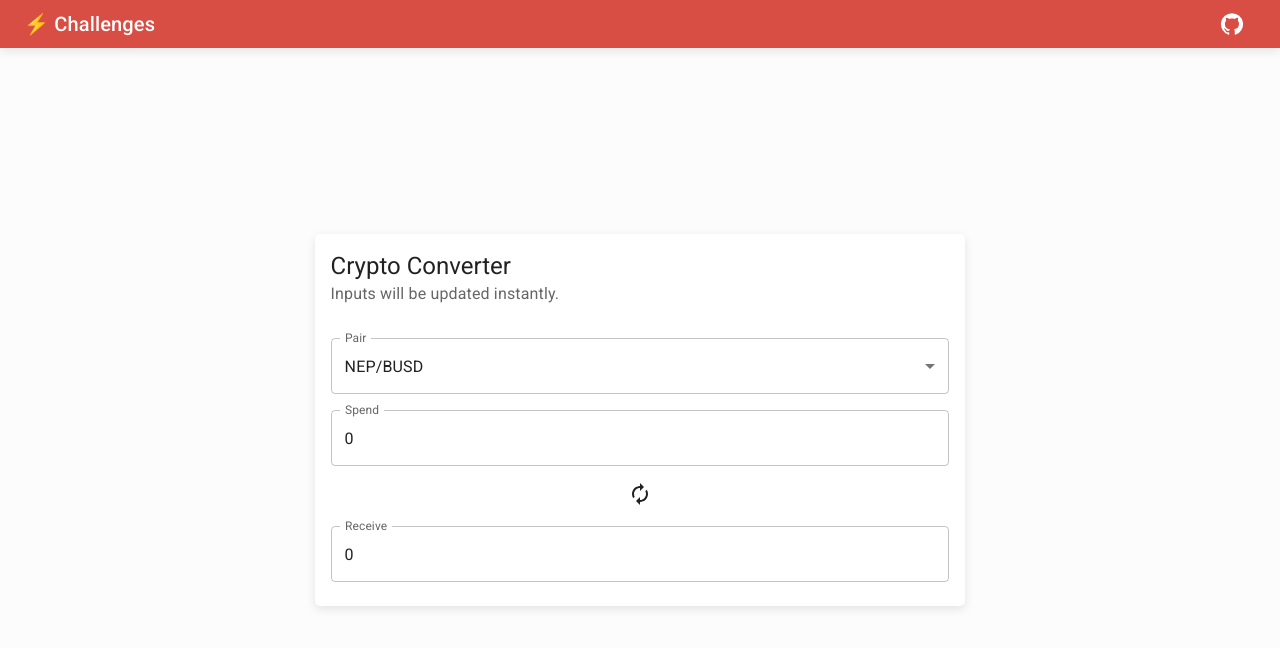
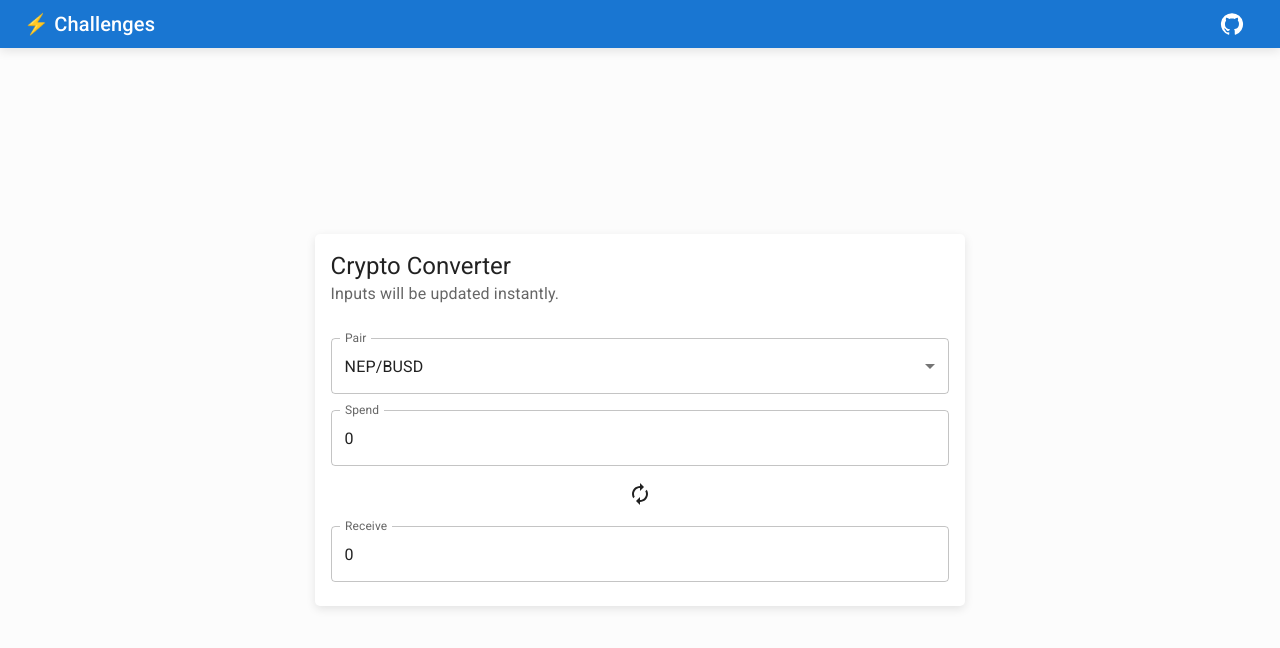
Before and after one commit to meness/neptune-challenge, a Next.js app: page / in a window 1280 px wide. Shown: the top 648 px of the page. Built offline with nearby package versions, Linux system fonts and the light colour scheme.

Commit message:
ui: use default mui palette

```diff
--- a/src/theme.ts
+++ b/src/theme.ts
@@ -1,33 +1,6 @@
 import { createTheme } from '@mui/material';
 
 const myTheme = createTheme({
-  palette: {
-    primary: {
-      main: '#d94e44',
-      50: '#fcecef',
-      100: '#f9d0d4',
-      200: '#e7a0a0',
-      300: '#da7d7c',
-      400: '#e4625c',
-      500: '#e75646',
-      600: '#d94e44',
-      700: '#c7453e',
-      800: '#b94037',
-      900: '#a9382e',
-    },
-    success: {
-      main: '#6fcf97',
-    },
-    error: {
-      main: '#eb5757',
-    },
-    warning: {
-      main: '#f2c94c',
-    },
-    info: {
-      main: '#2f80ed',
-    },
-  },
   components: {
     MuiPaper: {
       styleOverrides: {
```
